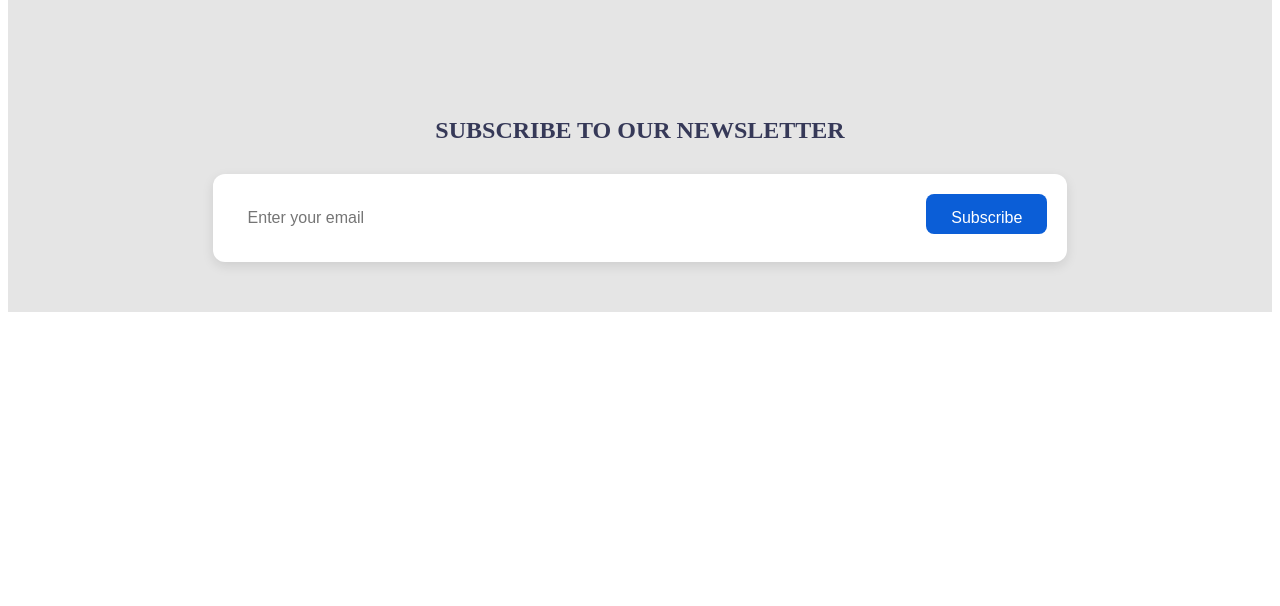
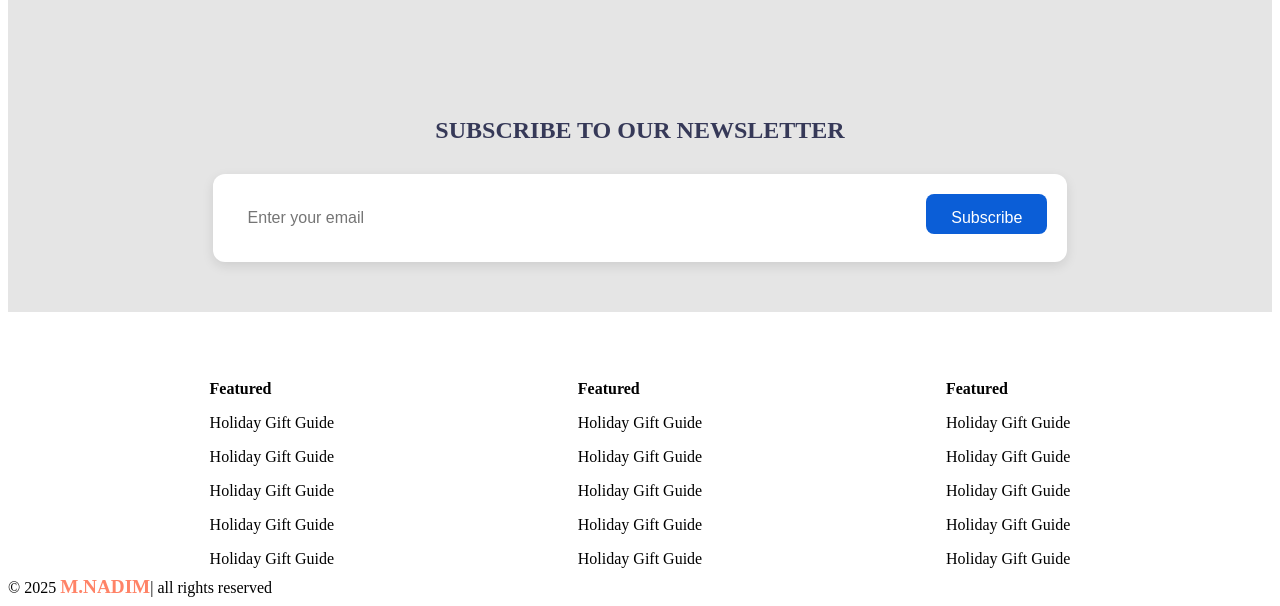
Before and after one commit to kaneezfatima428/nike-react-clone, a plain HTML site: page index.html in a window 1280 px wide. Shown: the part 2017-2623 px from the top of the page. Before the commit the page ends 2337 px from the top, so only its background shows below. Drawn offline with Linux system fonts and the light colour scheme.

Commit message:
nike react clone

```diff
--- a/index.html
+++ b/index.html
@@ -24,6 +24,7 @@
                 <a href="#">PRODUCT</a>
                 <a href="#">ABOUT US</a>
                 <a href="#">CONTACT US</a>
+                <a href="#" class="n-img"> <img src="https://upload.wikimedia.org/wikipedia/commons/thumb/b/b2/Hamburger_icon.svg/1200px-Hamburger_icon.svg.png" alt=""></a>
             </div>
         </nav>
         <section>
@@ -179,7 +180,8 @@
         </div>
 
         <div class="features-right">
-            <img src="https://mustaquenadim.com/responsive-landing-page/Logo,%20Icon/XMLID%201.png" class="shopping-img">
+            <img src="https://mustaquenadim.com/responsive-landing-page/Logo,%20Icon/XMLID%201.png"
+                class="shopping-img">
         </div>
     </div>
 
@@ -191,10 +193,55 @@
 
         <div class="newsletter-box">
             <input type="email" placeholder="Enter your email">
-            <button  class="btn">Subscribe</button>
+            <button class="btn">Subscribe</button>
         </div>
     </div>
+    <footer class="ftr">
+        <div class="footer">
+            <div class="box">
+                <ul>
+                    <li class="ftrhead">
+                        Featured
+                    </li>
+                    <li>Holiday Gift Guide</li>
+                    <li>Holiday Gift Guide</li>
+                    <li>Holiday Gift Guide</li>
+                    <li>Holiday Gift Guide</li>
+                    <li>Holiday Gift Guide</li>
+                </ul>
 
+            </div>
+            <div class="box">
+                <ul>
+                    <li class="ftrhead">
+                        Featured
+                    </li>
+                    <li>Holiday Gift Guide</li>
+                    <li>Holiday Gift Guide</li>
+                    <li>Holiday Gift Guide</li>
+                    <li>Holiday Gift Guide</li>
+                    <li>Holiday Gift Guide</li>
+                </ul>
+            </div>
+            <div class="box">
+                <ul>
+                    <li class="ftrhead">
+                        Featured
+                    </li>
+                    <li>Holiday Gift Guide</li>
+                    <li>Holiday Gift Guide</li>
+                    <li>Holiday Gift Guide</li>
+                    <li>Holiday Gift Guide</li>
+                    <li>Holiday Gift Guide</li>
+                </ul>
+
+            </div>
+        </div>
+        <div class="copyright">
+            <div>© 2025 <span class="copyright">m.nadim</span>| all rights reserved </div>
+        </div>
+
+    </footer>
 
 </body>
 
--- a/style.css
+++ b/style.css
@@ -19,6 +19,10 @@ a{
  padding: 35px;
 
 }
+
+.n-img{
+    display: none;
+}
 .nav-bar{
     background-color: #FFF9F4;
     border-bottom:1px solid #acaaa8a6;
@@ -26,6 +30,9 @@ a{
     justify-content: space-around;
     margin-top: 5px;
     position:fixed ;
+    top: 0%;
+    margin-top: 0%;
+    padding-top: 0%;
     width: 98%;
 }
 section{
@@ -33,6 +40,7 @@ section{
 }
 .center{
     display: flex;
+
     justify-content: center;
     align-items: center;
     border-bottom:1px solid #acaaa8a6;
@@ -233,11 +241,48 @@ button {
 .newsletter-box button:hover {
     background-color: #084aab;
 }
-.btn{
+.ftr{
 
 }
+ul{
+    list-style: none;
+    margin: 0;
+    padding: 0;
+  }
 
+  ul li{
+    padding: 8px 12px;
+    cursor: pointer;
+    /* transition: background 0.2s; */
+  }
+
+  ul li:hover{
+    background: #f2f6ff;
+  }
+.ftrhead{
+    font-weight: bold;
+}
+.footer{
+    padding-top: 60px;
+  width: 70%;
+  margin: 0 auto;
+
+  display: flex;
+  justify-content: space-between;
+
+  gap: 50px;
+}
+
+.copyright span{
+    font-weight: bold;
+
+}
 /* RESPONSIVE */
+@media (max-width: 1200px){
+     .center{
+        flex-wrap: wrap;
+     }
+}
 @media (max-width: 900px) {
     .features-section {
         flex-direction: column;
@@ -249,4 +294,14 @@ button {
     .newsletter-box {
         width: 100%;
     }
+    .footer{
+        display: flex;
+        flex-direction: column;
+    }
+    .nav{
+        display: none;
+    }
+    .n-img{
+        display: ;
+    }
 }
```
